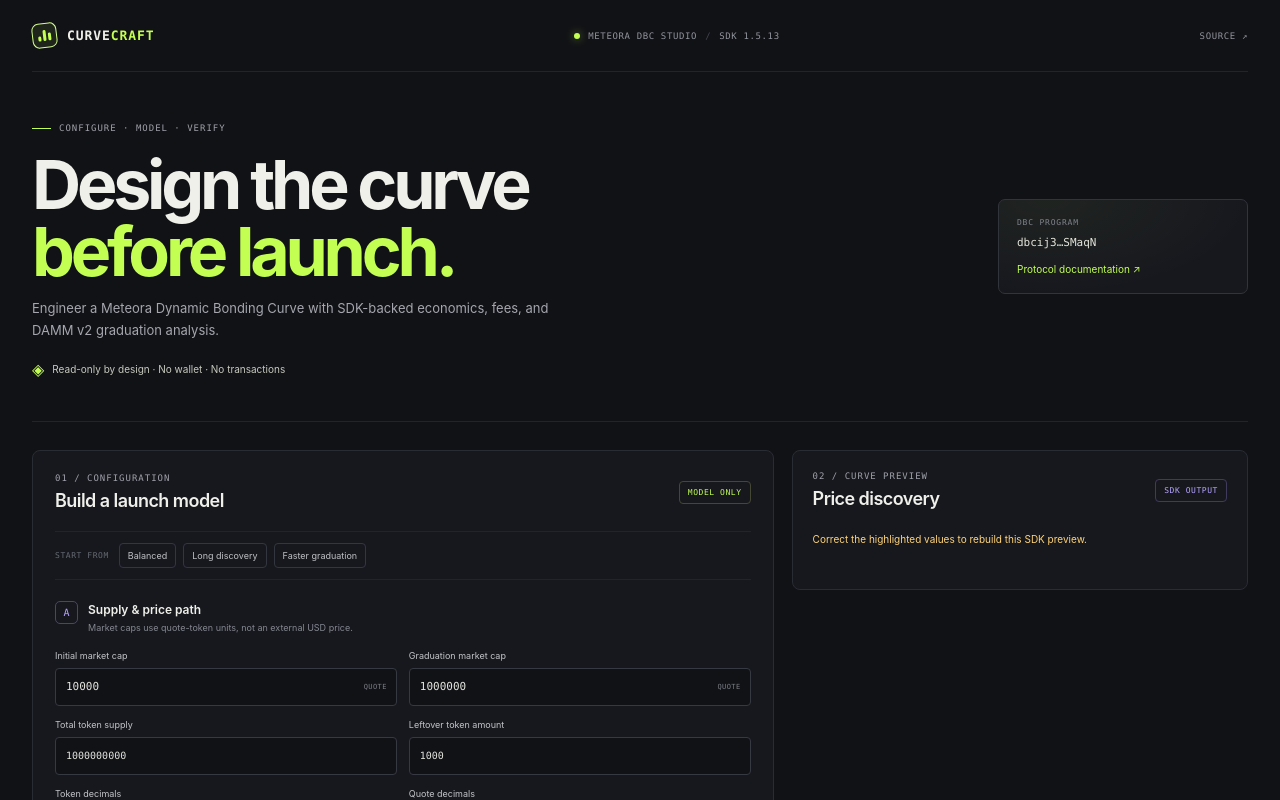
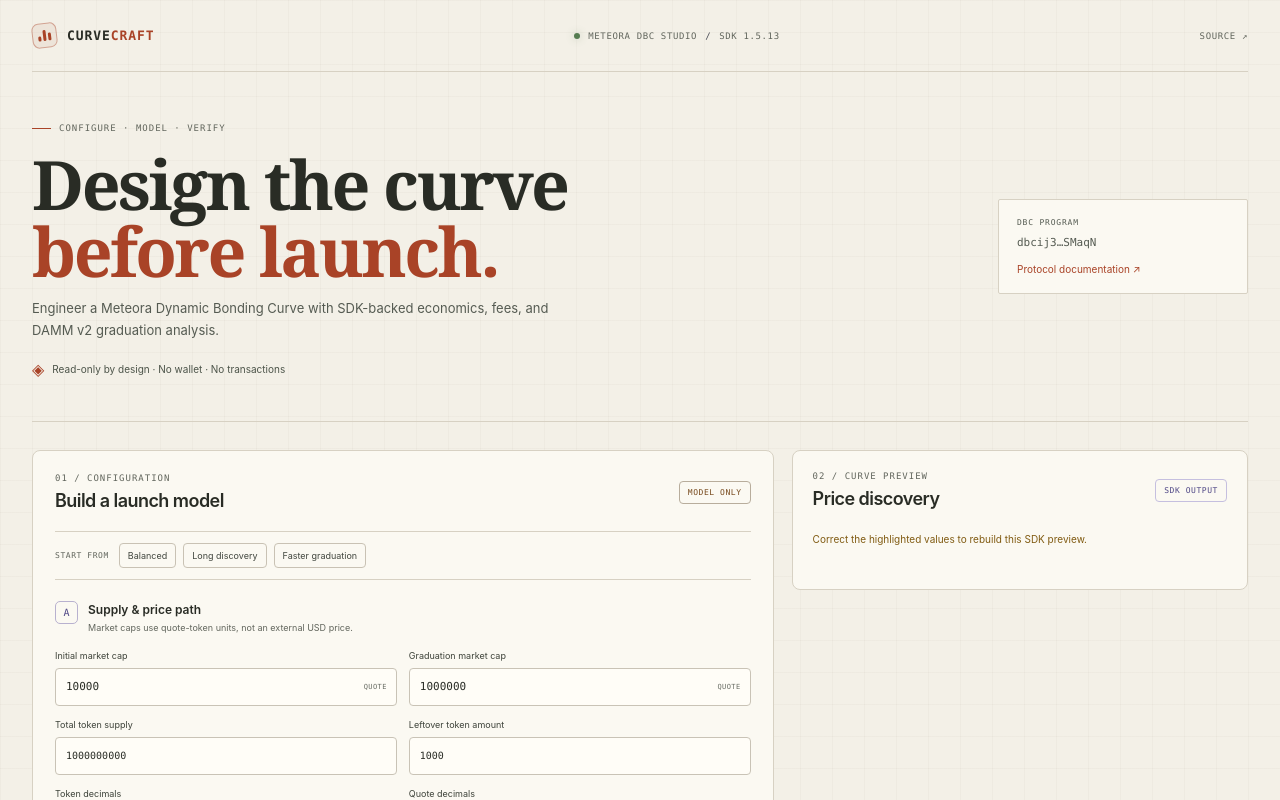
Before and after one commit to Tolu-max/CurveCraft, a React (Vite) app: page / in a window 1280 px wide. Shown: the top 800 px of the page. Built offline with nearby package versions, Linux system fonts and the light colour scheme.

Commit message:
Differentiate app visual identities and verify Railway release

```diff
--- a/src/style.css
+++ b/src/style.css
@@ -70,3 +70,86 @@
   .preview-actions button, .inspect-button, .baseline-button { min-height: 44px; font-size: 11px; }
   .toggle-field { min-height: 44px; }
 }
+
+/* CurveCraft has a warm engineering-workshop identity, distinct from SlotSleuth's dark RPC console. */
+:root {
+  color-scheme: light;
+  color: #292c25;
+  background: #f3f0e7;
+  --bg: #f3f0e7;
+  --panel: #fbf9f2;
+  --panel-raised: #fffdf7;
+  --line: #d7d1c3;
+  --line-soft: #e3ddcf;
+  --text: #292c25;
+  --muted: #5d6258;
+  --dim: #74776d;
+  --acid: #a94327;
+  --violet: #625a9a;
+  --warn: #805b12;
+  --bad: #a8372e;
+}
+body {
+  color: var(--text);
+  background-color: var(--bg);
+  background-image: linear-gradient(#776f5e0b 1px, transparent 1px), linear-gradient(90deg, #776f5e0b 1px, transparent 1px);
+  background-size: 32px 32px;
+}
+.topbar { border-color: var(--line); }
+.brand { color: var(--text); }
+.brand-mark { border-color: #a9432766; background: #a9432712; }
+.brand-mark i { background: var(--acid); }
+.topbar-center, .source-link { color: #6e7067; }
+.online-dot { background: #557c50; box-shadow: 0 0 8px #557c5055; }
+.source-link:hover, .hero-stamp a, .footer a:hover { color: var(--acid); }
+.hero { border-color: var(--line); }
+.eyebrow, .topbar-center, .source-link { color: #62665d; }
+.hero h1 { font-family: Georgia, "Times New Roman", serif; font-weight: 600; letter-spacing: -2.5px; }
+.hero-description, .constitution-copy > p, .inspector-intro > p { color: #555b52; }
+.read-only { color: #4c5449; }
+.hero-stamp { border-color: var(--line); border-radius: 2px; background: #fbf9f2; }
+.hero-stamp > span, .hero-stamp code { color: #555b52; }
+.builder-panel, .preview-card, .comparison-card, .inspector-section { border-color: var(--line); background: var(--panel); }
+.panel-heading h2, .form-section-heading h3, .constitution-copy h2, .inspector-intro h2 { color: #292c25; }
+.mainnet-tag, .mini-badge { border-color: #b8ad9c; color: #77491c; }
+.mini-badge { border-color: #c5bfdf; color: #514987; }
+.preset-row, .form-section, .constitution-section { border-color: var(--line); }
+.preset-row > span, .form-section-heading p, .field small, .precision-note, .comparison-card > p,
+.constitution-copy > p, .inspector-intro > p, .field-help, .inspector-note { color: #62665d; }
+.preset-row button, .text-button { border-color: #c9c2b4; color: #41463e; }
+.preset-row button:hover, .text-button:hover { border-color: #625a9a; color: #514987; }
+.section-index { border-color: #b8b1cf; color: #514987; }
+.field { color: #3d4239; }
+.number-input, .plain-input, .field select { border-color: #c9c3b6; background: #fffdf7; color: #292c25; color-scheme: light; }
+.number-input b, .toggle-field small { color: #676b62; }
+.toggle-field { color: #3d4239; }
+.toggle-field input { accent-color: var(--acid); }
+.validation-banner { border-color: #a8b9a0; background: #edf2e8; }
+.validation-banner--partial { border-color: #d4c28e; background: #f7f0dc; }
+.validation-banner--error { border-color: #d2a7a0; background: #f8e9e5; }
+.validation-banner b, .validation-banner--partial b, .validation-banner--error b { color: #30352c; }
+.validation-banner p { color: #50564c; }
+.chart-axis { stroke: #9b978b; }
+.chart-grid { stroke: #d7d1c3; }
+.chart-point { fill: #fbf9f2; }
+.chart-label, .curve-point-list span, .economics-grid span, .economics-grid small { fill: #62665d; color: #62665d; }
+.curve-point-list code, .precision-note { color: #41463e; }
+.economics-grid > div, .inspection-result > div { border-color: #ddd7c9; background: #fffdf7; }
+.economics-grid strong { color: var(--acid); }
+.preview-actions button, .inspect-button { border-color: var(--acid); background: var(--acid); color: #fffaf2; }
+.preview-actions button:last-child { border-color: #625a9a; background: #eeecf6; color: #403a70; }
+.preview-actions button:last-child:hover { background: #e2dfef; }
+.baseline-button { border-color: #c9c2b4; color: #4b4f47; }
+.comparison-card { border-color: #d2cde3; background: #f7f5fb; }
+.compare-stat { border-color: #dfdbea; }
+.compare-stat span, .compare-stat b { color: #46443f; }
+.compare-stat i { color: #514987; }
+.constitution-section { border-color: var(--line); }
+.constitution-preview { border-color: #d7d1c3; background: #fffdf7; }
+.constitution-preview pre, .constitution-preview p { color: #41463e; }
+.inspector-section { background: #fbf9f2; }
+.inspection-result > div { border-color: #ddd7c9; }
+.inspection-result span, .inspection-result b, .inspection-result code { color: #41463e; }
+.footer { color: #62665d; }
+.footer a { color: #4f554c; }
+button:focus-visible, a:focus-visible, input:focus-visible, select:focus-visible { outline-color: #625a9a; }
```
